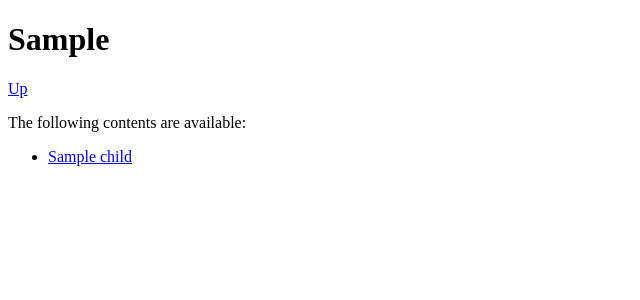
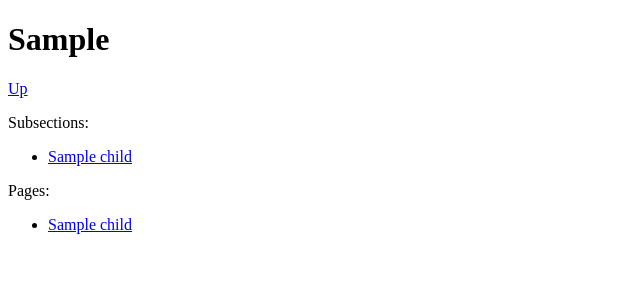
Before and after one commit to enguerrand/docplaice, a Flask app: template templates/toc.html in a window 1280 px wide. Shown: the top 300 px of the page, without its empty margins (0-640 px from the left). Run offline with Flask 2, Linux system fonts and the light colour scheme; the template is opened without the code that fills it: most values are stand-ins (such as "Sample title", 1, 10 or a date in 2020).

Commit message:
Order toc alphabetically and list dirs and pages separately

```diff
--- a/main.py
+++ b/main.py
@@ -24,18 +24,31 @@ def render_markdown(path, md_root):
 
 
 def render_dir(directory, md_root):
-    children = os.listdir(directory)
+    subdirs, pages = list_children_ordered(directory)
     current_path = directory.replace(md_root, "/")
     if not current_path.endswith("/"):
         current_path = current_path + "/"
     if current_path == "/":
-        return render_template("toc.html", current_path=current_path, children=children)
+        return render_template("toc.html", current_path=current_path, subdirs=subdirs, pages=pages)
     else:
         path = Path(directory.replace(md_root, "/"))
         up = str(path.parent)
         if not up.endswith("/"):
             up = up + "/"
-        return render_template("toc.html", current_path=current_path, children=children, up=up)
+        return render_template("toc.html", current_path=current_path, subdirs=subdirs, pages=pages, up=up)
+
+
+def list_children_ordered(parent):
+    children = os.listdir(parent)
+    children.sort()
+    dirs = []
+    files = []
+    for child in children:
+        if os.path.isdir(os.path.join(parent, child)):
+            dirs.append(child)
+        else:
+            files.append(child)
+    return dirs, files
 
 
 def render_file(md_file):
--- a/templates/toc.html
+++ b/templates/toc.html
@@ -11,9 +11,15 @@
       {% if up is defined %}
         <p><a href="{{ up }}">Up</a></p>
       {% endif %}
-      <p>The following contents are available:</p>
+      <p>Subsections:</p>
       <ul>
-          {% for child in children %}
+          {% for child in subdirs %}
+          <li><a href="{{ current_path }}{{ child }}">{{ child }}</a></li>
+          {% endfor %}
+      </ul>
+      <p>Pages:</p>
+      <ul>
+          {% for child in pages %}
           <li><a href="{{ current_path }}{{ child }}">{{ child }}</a></li>
           {% endfor %}
       </ul>
```
